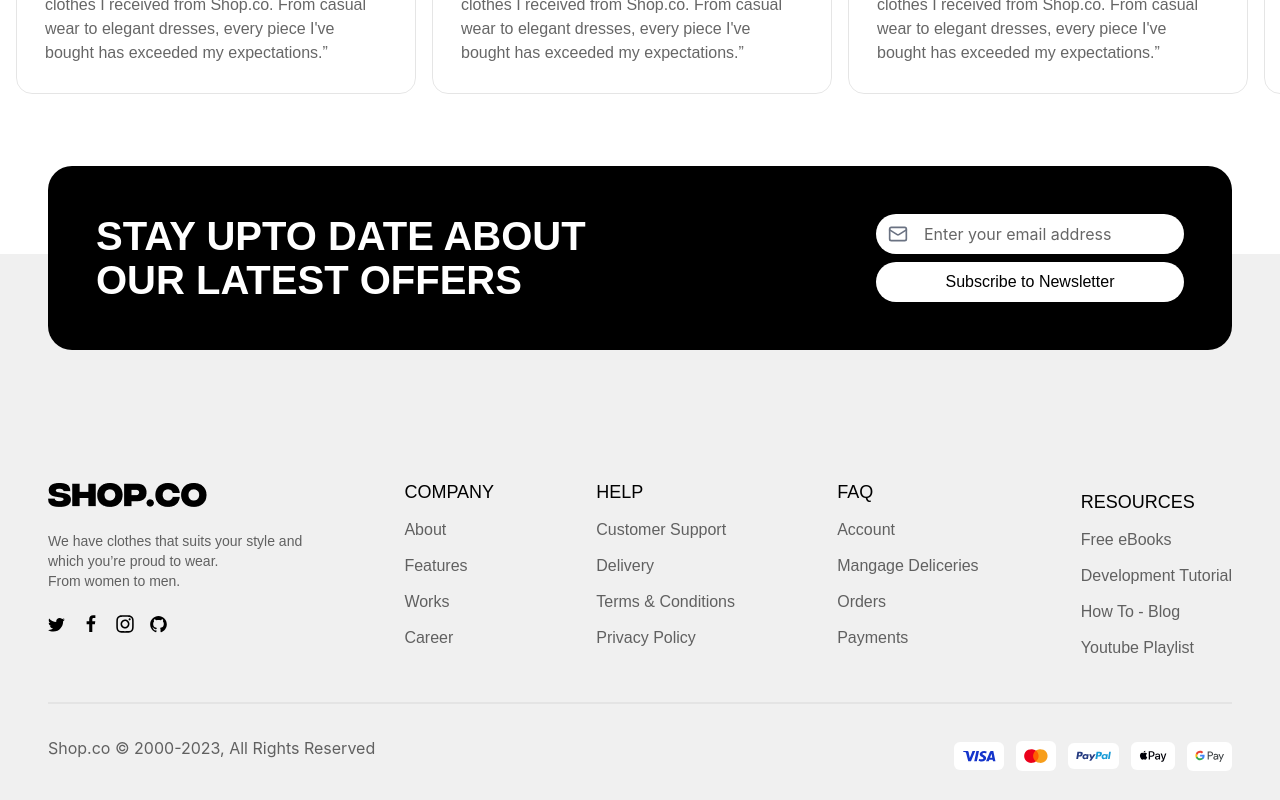
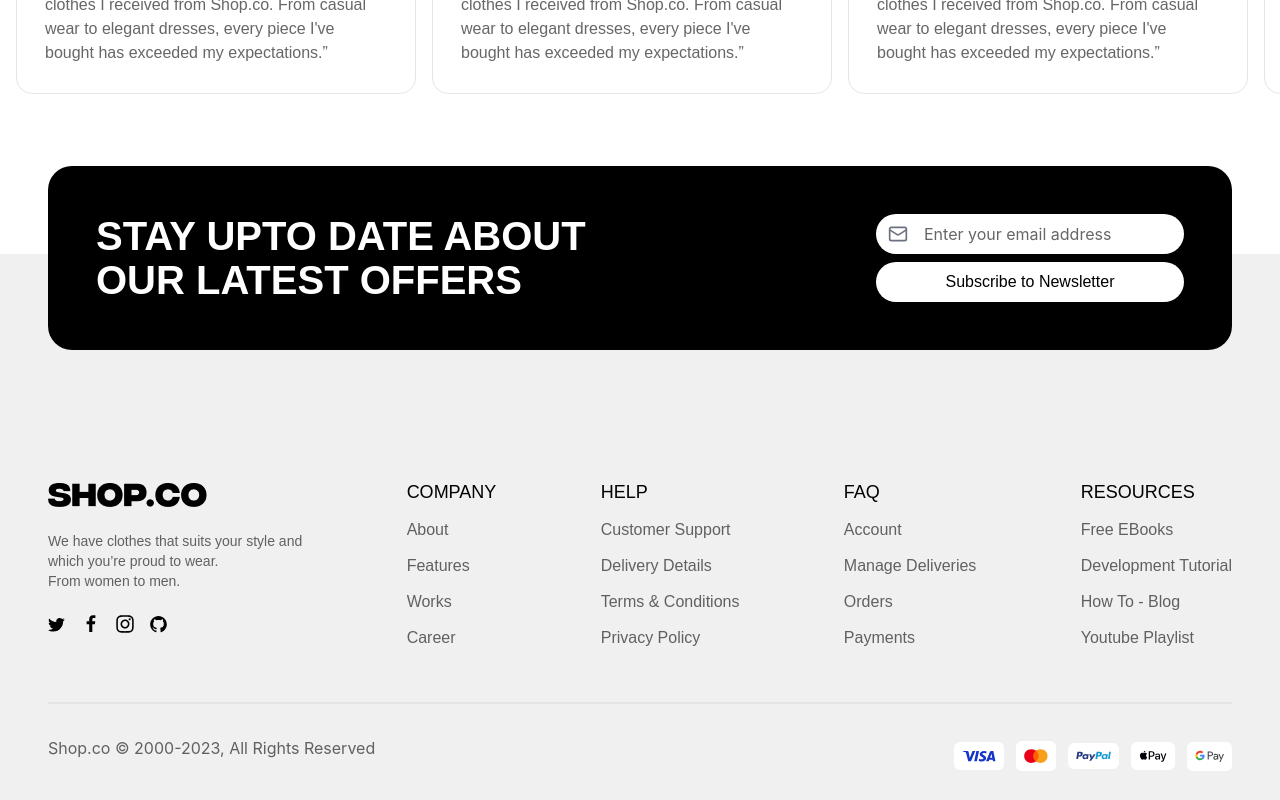
Before and after one commit to 01mehran/shopverse, a React (Vite) app: page /home in a window 1280 px wide. Shown: the part 2912-3712 px from the top of the page. Built offline with nearby package versions, Linux system fonts and the light colour scheme; a web font is replaced by a local one.

Commit message:
refactor(footer): extract footer links to a separate component

```diff
--- a/src/shared/components/Footer.tsx
+++ b/src/shared/components/Footer.tsx
@@ -1,5 +1,6 @@
 // Components;
 import Container from "./Container";
+import FooterColumn from "@/shared/components/FooterColumn";
 
 // Images;
 import shopCo from "@images/home/SHOP.CO.png";
@@ -16,6 +17,35 @@ import visa from "@images/home/badges/Visa.svg";
 
 // Icons;
 import { Mail } from "lucide-react";
+
+const footerLinks = [
+  {
+    title: "Company",
+    links: ["About", "Features", "Works", "Career"],
+  },
+  {
+    title: "Help",
+    links: [
+      "Customer Support",
+      "Delivery Details",
+      "Terms & Conditions",
+      "Privacy Policy",
+    ],
+  },
+  {
+    title: "FAQ",
+    links: ["Account", "Manage Deliveries", "Orders", "Payments"],
+  },
+  {
+    title: "Resources",
+    links: [
+      "Free eBooks",
+      "Development Tutorial",
+      "How to - Blog",
+      "Youtube Playlist",
+    ],
+  },
+];
 
 export default function Footer() {
   return (
@@ -104,82 +134,16 @@ export default function Footer() {
                 />
               </div>
             </article>
-            {/* 2 */}
-            <article className="flex flex-col items-start justify-center gap-3">
-              <p className="font-Satoshi text-lg font-medium text-black uppercase">
-                {" "}
-                company
-              </p>
-              <span className="font-Satoshi text-base text-black/60 capitalize">
-                about
-              </span>
-              <span className="font-Satoshi text-base text-black/60 capitalize">
-                features
-              </span>
-              <span className="font-Satoshi text-base text-black/60 capitalize">
-                works
-              </span>
-              <span className="font-Satoshi text-base text-black/60 capitalize">
-                career
-              </span>
-            </article>
-            {/* 3 */}
-            <article className="flex flex-col items-start justify-center gap-3">
-              <p className="font-Satoshi text-lg font-medium text-black uppercase">
-                {" "}
-                help
-              </p>
-              <span className="font-Satoshi text-base text-black/60 capitalize">
-                customer support{" "}
-              </span>
-              <span className="font-Satoshi text-base text-black/60 capitalize">
-                delivery
-              </span>
-              <span className="font-Satoshi text-base text-black/60 capitalize">
-                terms & conditions
-              </span>
-              <span className="font-Satoshi text-base text-black/60 capitalize">
-                privacy policy
-              </span>
-            </article>
-            {/* 4 */}
-            <article className="flex flex-col items-start justify-center gap-3">
-              <p className="font-Satoshi text-lg font-medium text-black uppercase">
-                {" "}
-                faq
-              </p>
-              <span className="font-Satoshi text-base text-black/60 capitalize">
-                account
-              </span>
-              <span className="font-Satoshi text-base text-black/60 capitalize">
-                mangage deliceries
-              </span>
-              <span className="font-Satoshi text-base text-black/60 capitalize">
-                orders
-              </span>
-              <span className="font-Satoshi text-base text-black/60 capitalize">
-                payments
-              </span>
-            </article>
-            {/* 5 */}
-            <article className="flex flex-col items-start justify-center gap-3">
-              <p className="font-Satoshi text-lg font-medium text-black uppercase">
-                resources
-              </p>
-              <span className="font-Satoshi text-base text-black/60">
-                Free eBooks
-              </span>
-              <span className="font-Satoshi text-base text-black/60 capitalize">
-                development tutorial{" "}
-              </span>
-              <span className="font-Satoshi text-base text-black/60 capitalize">
-                How to - Blog
-              </span>
-              <span className="font-Satoshi text-base text-black/60 capitalize">
-                youtube playlist
-              </span>
-            </article>
+
+            {footerLinks.map((column) => (
+              <FooterColumn
+                title={column.title}
+                key={column.title}
+                links={column.links}
+              />
+            ))}
           </section>
+
           <hr className="border border-black/5" />
 
           {/* Under Footer */}
--- /dev/null
+++ b/src/shared/components/FooterColumn.tsx
@@ -0,0 +1,23 @@
+type FooterColumn = {
+  title: string;
+  links: string[];
+};
+
+export default function FooterColumn({ title, links }: FooterColumn) {
+  return (
+    <section>
+      <article className="flex flex-col items-start justify-center gap-3">
+        <p className="font-Satoshi text-lg font-medium uppercase">{title}</p>
+
+        {links.map((link) => (
+          <span
+            key={link}
+            className="font-Satoshi text-base text-black/60 capitalize"
+          >
+            {link}
+          </span>
+        ))}
+      </article>
+    </section>
+  );
+}
```
